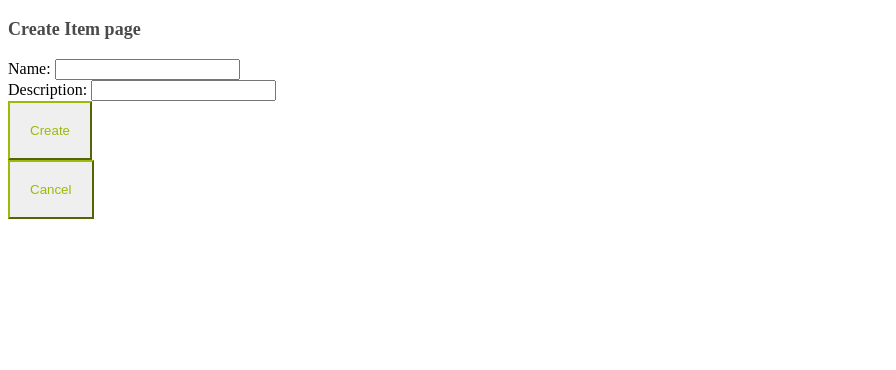
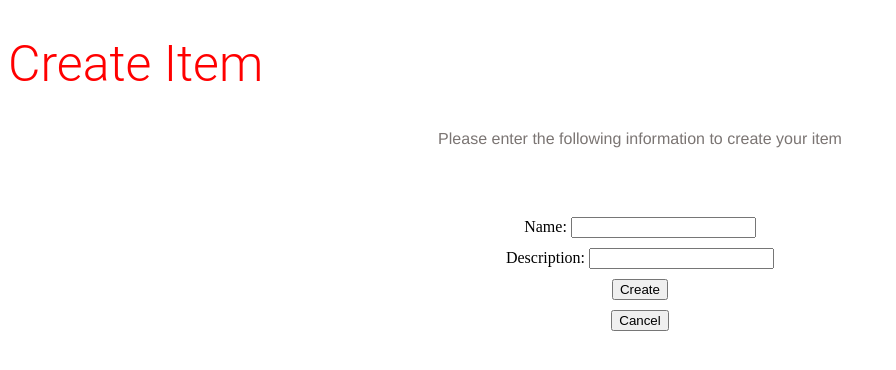
Before and after one commit to church617/FSND-Item-Catalog, a Flask app: page /category/1/items/new in a window 1280 px wide. Shown: the top 370 px of the page, without its empty margins (0-896 px from the left). Run offline with Flask 2, Linux system fonts and the light colour scheme; a user stored in the database is signed in.

Commit message:
Final Updates for submission

```diff
--- a/application.py
+++ b/application.py
@@ -26,6 +26,7 @@ DBSession = sessionmaker(bind=engine)
 session = DBSession()
 
 
+# JSON endpoints
 @app.route('/category/<int:cat_id>/items/JSON')
 def categoryListJSON(cat_id):
     category = session.query(Category).filter_by(id=cat_id).one()
@@ -45,6 +46,7 @@ def categoryJSON():
     return jsonify(category=[r.serialize for r in category])
 
 
+# Returns a list of all Categories
 @app.route('/')
 @app.route('/category/')
 def showCategories():
@@ -55,13 +57,14 @@ def showCategories():
         return render_template('category.html', categories=categories)
 
 
+# Returns the create new Category page
 @app.route('/category/new', methods=['GET', 'POST'])
 def newCategory():
     if 'username'not in login_session:
         return redirect('/login')
     if request.method == 'POST':
         newCategory = Category(name=request.form['name'],
-                                user_token=login_session['user_id'])
+                               user_token=login_session['user_id'])
         session.add(newCategory)
         session.commit()
         return redirect(url_for('showCategories'))
@@ -69,13 +72,14 @@ def newCategory():
         return render_template('newCategory.html')
 
 
+# Returns the edit page for selected Category
 @app.route('/category/<int:cat_id>/edit', methods=['GET', 'POST'])
 def editCategory(cat_id):
     categoryEdit = session.query(Category).filter_by(cat_id=cat_id).one()
     if 'username'not in login_session:
         return redirect('/login')
     if categoryEdit.user_token != login_session['user_id']:
-         return "<script>function myFunction() {alert('You are not authorized to edit this category. Please create your own category in order to edit items.');}</script><body onload='myFunction()'>"
+        return "<script>function myFunction() {alert('You are not authorized to edit this category. Please create your own category in order to edit items.');}</script><body onload='myFunction()'>"
     if request.method == 'POST':
         if request.form['name']:
             categoryEdit.name = request.form['name']
@@ -84,6 +88,7 @@ def editCategory(cat_id):
         return render_template('editCategory.html', category=categoryEdit)
 
 
+# Deletes the category and all Items associated with it
 @app.route('/category/<int:cat_id>/delete', methods=['GET', 'POST'])
 def deleteCategory(cat_id):
     categoryToDelete = session.query(Category).filter_by(cat_id=cat_id).one()
@@ -97,28 +102,31 @@ def deleteCategory(cat_id):
         return redirect(url_for('showCategories'))
     else:
         return render_template('deleteCategory.html',
-                            category=categoryToDelete)
+                               category=categoryToDelete)
 
 
+# Returns the list of all Items for the selected category
 @app.route('/category/<int:cat_id>/')
 @app.route('/category/<int:cat_id>/items')
 def showItems(cat_id):
     category = session.query(Category).filter_by(cat_id=cat_id).one()
     items = session.query(Items).filter_by(cat_id=cat_id).all()
     if 'username'not in login_session:
-        return render_template('publicItem.html', items=items, category=category)
+        return render_template('publicItem.html', items=items,
+                               category=category)
     else:
         return render_template('item.html', items=items, category=category)
 
 
+# Returns the Edit page for the selected item
 @app.route('/category/<int:cat_id>/items/<int:item_id>/edit',
-            methods=['GET', 'POST'])
+           methods=['GET', 'POST'])
 def editItem(cat_id, item_id):
     editedItem = session.query(Items).filter_by(item_id=item_id).one()
     if 'username'not in login_session:
         return redirect('/login')
     if editedItem.user_token != login_session['user_id']:
-         return "<script>function myFunction() {alert('You are not authorized to edit this item. Please create your own category in order to edit items.');}</script><body onload='myFunction()'>"
+        return "<script>function myFunction() {alert('You are not authorized to edit this item. Please create your own category in order to edit items.');}</script><body onload='myFunction()'>"
     if request.method == 'POST':
         if request.form['name']:
             editedItem.name = request.form['name']
@@ -131,13 +139,15 @@ def editItem(cat_id, item_id):
         return render_template('editItem.html', cat_id=cat_id, item_id=item_id)
 
 
+# Returns the page to create a new item
 @app.route('/category/<int:cat_id>/items/new', methods=['GET', 'POST'])
 def newItem(cat_id):
     if 'username'not in login_session:
         return redirect('/login')
     if request.method == 'POST':
         newItem = Items(name=request.form['name'],
-                        description=request.form['description'], cat_id=cat_id)
+                        description=request.form['description'], cat_id=cat_id,
+                        user_token=login_session['user_id'])
         session.add(newItem)
         session.commit()
         return redirect(url_for('showItems', cat_id=cat_id))
@@ -145,14 +155,15 @@ def newItem(cat_id):
         return render_template('createItem.html', cat_id=cat_id)
 
 
+# Returns delete page for selected Item
 @app.route('/category/<int:cat_id>/items/<int:item_id>/delete',
-            methods=['GET', 'POST'])
+           methods=['GET', 'POST'])
 def deleteItem(cat_id, item_id):
     if 'username'not in login_session:
         return redirect('/login')
     itemToDelete = session.query(Items).filter_by(item_id=item_id).one()
-    if itemToDelte.user_token != login_session['user_id']:
-         return "<script>function myFunction() {alert('You are not authorized to delete this item. Please create your own category in order to edit items.');}</script><body onload='myFunction()'>"
+    if itemToDelete.user_token != login_session['user_id']:
+        return "<script>function myFunction() {alert('You are not authorized to delete this item. Please create your own category in order to edit items.');}</script><body onload='myFunction()'>"
     if request.method == 'POST':
         session.delete(itemToDelete)
         session.commit()
@@ -161,6 +172,8 @@ def deleteItem(cat_id, item_id):
         return render_template('deleteItem.html', item=itemToDelete)
 
 
+# Used for testing to make sure that all users are being saved correctly
+# Unused in final project
 @app.route('/users')
 def showUsers():
     users = session.query(User).order_by(asc(User.name))
@@ -235,7 +248,7 @@ def gconnect():
     stored_gplus_id = login_session.get('gplus_id')
     if stored_access_token is not None and gplus_id == stored_gplus_id:
         response = make_response(
-            json.dumps('Current user is already connected.' ), 200)
+            json.dumps('Current user is already connected.'), 200)
         response.headers['Content-Type'] = 'application/json'
         return response
 
@@ -272,6 +285,7 @@ def gconnect():
 # User Helper Functions
 
 
+# Updates database by inputting the new user
 def createUser(login_session):
     newUser = User(name=login_session['username'], email=login_session[
                    'email'])
@@ -281,11 +295,13 @@ def createUser(login_session):
     return user.token
 
 
+# Returns the current user
 def getUserInfo(user_token):
     user = session.query(User).filter_by(id=user_token).one()
     return user
 
 
+# Returns the user token for verification purposes
 def getUserToken(email):
     try:
         user = session.query(User).filter_by(email=email).one()
@@ -327,7 +343,7 @@ def gdisconnect():
         return response
 
 
-# Disconnect based on provider
+# Disconnect from Google Services
 @app.route('/logout')
 def logout():
     if 'provider' in login_session:
--- a/css/styles.css
+++ /dev/null
@@ -1,47 +0,0 @@
-header {
-    display: flex;
-    flex-wrap: wrap;
-}
-
-h1 {
-	font-family: "Helvetica Neue Light", Roboto, Helvetica, Arial, sans-serif;
-	font-size: 50px;
-	color: #ff0000;
-	line-height: 60px;
-	font-weight: 300;
-}
-
-h3 {
-	font-size: 18px;
-	color: #4A4A4A;
-	line-height: 23px;
-}
-
- p {
- 	font-family: "Helvetica Neue", Roboto, Helvetica, Arial, sans-serif;
- 	font-size: 16px;
- 	color: #7B7573;
- 	line-height: 24px;
- 	font-weight: 400;
- }
-
- .padding-top {
-	padding-top: 30px;
-}
-.padding-bottom {
-	padding-bottom: 30px;
-}
-.margin-right {
-	margin-right: 30px;
-}
-.padding-none {
-	padding: 0;
-}
-
-button {
-	padding: 20px;
-	margin: 0;
-	border-color: #9FB80A;
-	border-width: 2px;
-	color: #9FB80A;;
-}
--- a/database_populate.py
+++ b/database_populate.py
@@ -28,7 +28,7 @@ session.commit()
 
 
 Item1 = Items(name = "Football",
-				description = "A Football.",
+				description = "A football. Used to play the game of Soccer",
 				cat_id = 1,
 				user_token = 1)
 session.add(Item1)
@@ -36,7 +36,7 @@ session.commit()
 
 
 Item2 = Items(name = "Soccer Ball",
-				description = "A Soccer Ball",
+				description = "A name used primarily in America, also used to play Soccer.",
 				cat_id = 1,
 				user_token = 1)
 session.add(Item2)
--- /dev/null
+++ b/static/styles.css
@@ -0,0 +1,64 @@
+h1 {
+	font-family: "Helvetica Neue Light", Roboto, Helvetica, Arial, sans-serif;
+	font-size: 50px;
+	color: #ff0000;
+	line-height: 60px;
+	font-weight: 300;
+}
+
+h2{
+	text-align: center;
+	padding-bottom: 15px;
+}
+
+h3 {
+	font-size: 18px;
+	color: #ff0000;
+	line-height: 23px;
+}
+
+p {
+ 	font-family: "Helvetica Neue", Roboto, Helvetica, Arial, sans-serif;
+ 	font-size: 16px;
+ 	color: #7B7573;
+ 	line-height: 24px;
+ 	font-weight: 400;
+ 	text-align: center;
+ 	padding-bottom: 50px;
+			}
+
+#logout{
+	position: absolute;
+	left:90%;
+	top:5%;
+	padding: 20px;
+	margin: 0;
+	border-color: #9FB80A;
+	border-width: 2px;
+	color: #9FB80A;;
+}
+
+#login{
+	position: absolute;
+	left:90%;
+	top:5%;
+	padding: 20px;
+	margin: 0;
+	border-color: #9FB80A;
+	border-width: 2px;
+	color: #9FB80A;;
+}
+
+.form-group{
+	padding-bottom: 10px;
+}
+
+.row{
+	text-align: center;
+	padding-bottom: 10px;
+}
+
+div{
+	text-align: center;
+	padding-bottom: 10px;
+}
--- a/templates/createitem.html
+++ b/templates/createitem.html
@@ -1,20 +1,24 @@
 <!DOCTYPE html>
 <html>
-<link rel="stylesheet" href="./css/styles.css">
+<link rel="stylesheet" type="text/css" href="{{ url_for('static', filename='styles.css') }}">
 	<body>
+		<h1>Create Item</h1>
 		<div>
-			<h3>Create Item page</h3>
+
+			<p>
+				Please enter the following information to create your item
+			</p>
 				<div class="row">
 					<form action="#" method = "post">
 						<div class="form-group">
-						<label for="name">Name: </label>
+						<label form="name">Name: </label>
 						<input type="text" class="form-control" maxlength="100" name="name">
 						</div>
 						<div class="form-group">
-							<label for="description">Description: </label>
+							<label form="description">Description: </label>
 							<input type = "text" class = "form-control" maxlength = "200" name = "description">
 						</div>
-						<button type="submit" id="submit" type="submit">Create</button>
+						<button class="button" id="submit" type="submit">Create</button>
 					</form>
 				</div>
 
--- a/templates/editCategory.html
+++ b/templates/editCategory.html
@@ -1,7 +1,7 @@
 <html>
 
 <body>
-<link rel="stylesheet" href="./css/styles.css">
+<link rel="stylesheet" type="text/css" href="{{ url_for('static', filename='styles.css') }}">
 <h1> Edit Category </h1>
 
 
--- a/templates/edititem.html
+++ b/templates/edititem.html
@@ -1,10 +1,10 @@
 <!DOCTYPE html>
 <html>
-<link rel="stylesheet" href="./css/styles.css">
+<link rel="stylesheet" type="text/css" href="{{ url_for('static', filename='styles.css') }}">
 
 	<body>
 		<div>
-			<h3>Edit Item page</h3>
+			<h1>Edit Item page</h1>
 				<div class="row">
 					<form action="#" method = "post">
 						<div class="form-group">
--- a/templates/item.html
+++ b/templates/item.html
@@ -1,5 +1,7 @@
+
 <!DOCTYPE html>
 <html>
+<link rel="stylesheet" type="text/css" href="{{ url_for('static', filename='styles.css') }}">
 	<head>
 		<link rel="stylesheet" href="./css/styles.css">
 		<h1> {{category.name}}</h1>
@@ -10,7 +12,7 @@
 	<body>
 		{% for item in items %}
 		<tr>
-			<div>
+			<p>
 				<td> {{item.name}} : {{item.description}} </td>
 				<a href = "{{url_for('editItem', cat_id = category.cat_id, item_id=item.item_id)}}">
 					<button class="button" id="edit">Edit</button>
@@ -18,7 +20,7 @@
 				<a href = "{{url_for('deleteItem', cat_id = category.cat_id, item_id=item.item_id)}}">
 					<button class="button" id="delete">Delete</button>
 				</a>
-			</div>
+			</p>
 		</tr>
 		{% endfor %}
 		<div>
--- a/templates/publicCategory.html
+++ b/templates/publicCategory.html
@@ -1,5 +1,6 @@
 <!DOCTYPE html>
 <html>
+<link rel="stylesheet" type="text/css" href="{{ url_for('static', filename='styles.css') }}">
 	<head>
 		<link rel="stylesheet" href="./css/styles.css">
 		<h1> Welcome </h1>
@@ -11,7 +12,7 @@
 	</head>
 
 	<body>
-		<h2>Category page</h2>
+		<h3>Category page</h3>
 		{% for item in categories %}
 		<tr>
 			<p>
```
Also changed, not shown: templates/category.html (+5 -3 lines), templates/deleteCategory.html (+5 -7 lines), templates/deleteitem.html (+7 -4 lines), templates/login.html (+4 -3 lines), templates/newCategory.html (+7 -2 lines), templates/publicItem.html (+5 -4 lines), item_catalog.db.
